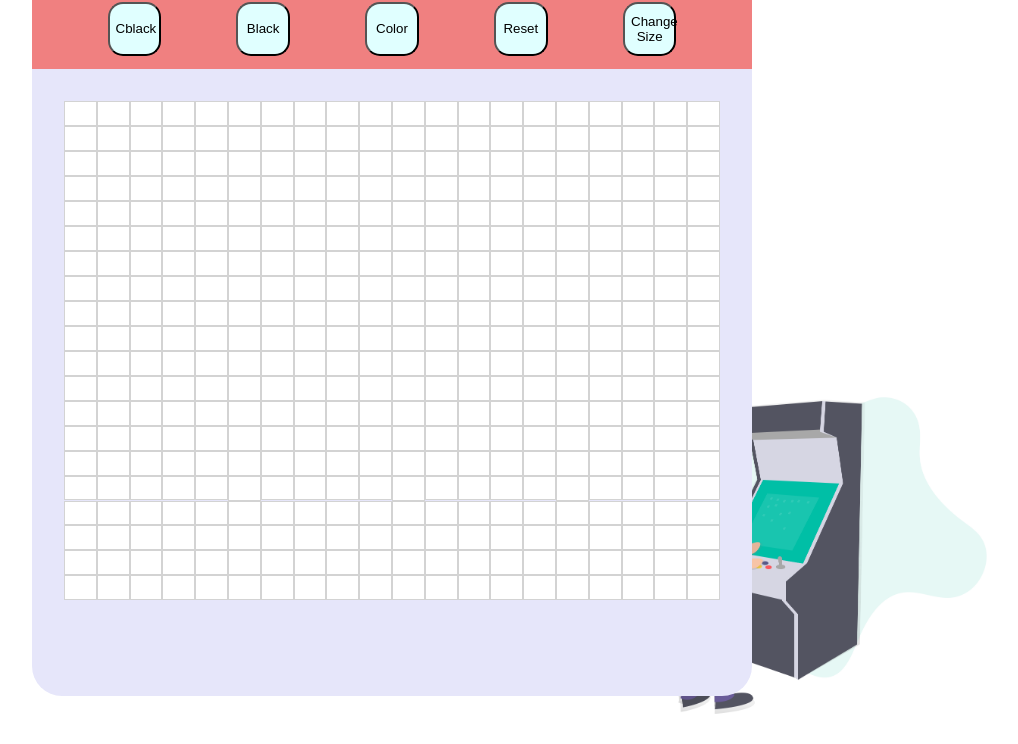
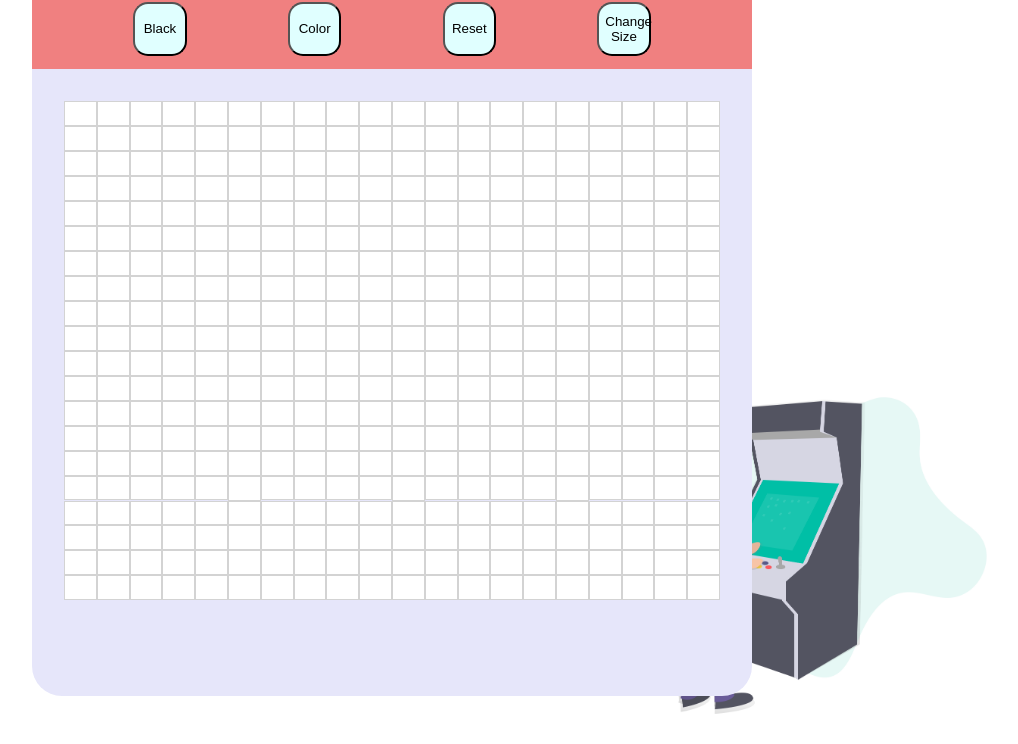
Before and after one commit to vbit27/etch-a-sketch, a plain HTML site: page index.html in a window 1280 px wide. Shown: the part 152-896 px from the top of the page, without its empty margins (248-1266 px from the left). Drawn offline with Linux system fonts and the light colour scheme; a web font is replaced by a local one.

Commit message:
Add leave only four buttons

```diff
--- a/app.js
+++ b/app.js
@@ -23,7 +23,6 @@ function pickSize() {
 
 function addBoxes(size = 20) {
     sketchContainer.style.gridTemplateColumns = `repeat(${size}, 1fr)`;
-
         for (let i = 0; i < size*size; i++) {
             const sketchField = document.createElement('div');
             sketchField.classList.add('boxes');
--- a/index.html
+++ b/index.html
@@ -14,7 +14,6 @@
             <h1>Etch a Sketch</h1>
         </div>
         <div class="buttons-container">
-            <button>Cblack</button>
             <button id="black">Black</button>
             <button id="color">Color</button>
             <button id="erase">Reset</button>
```
